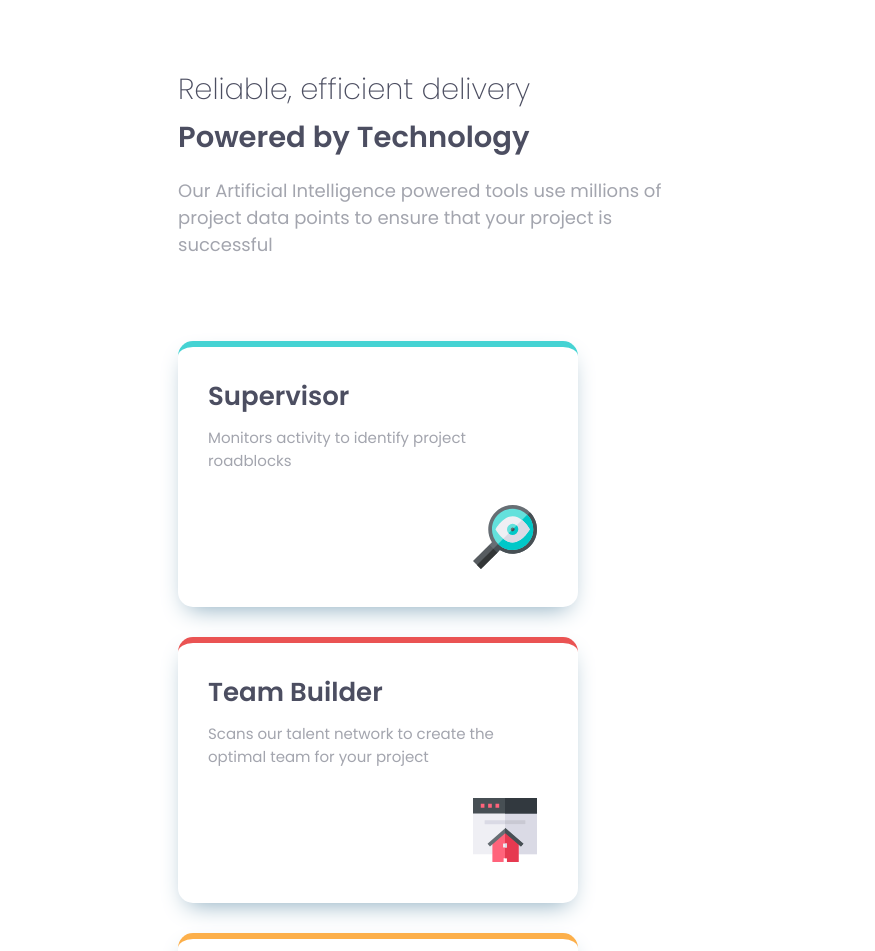
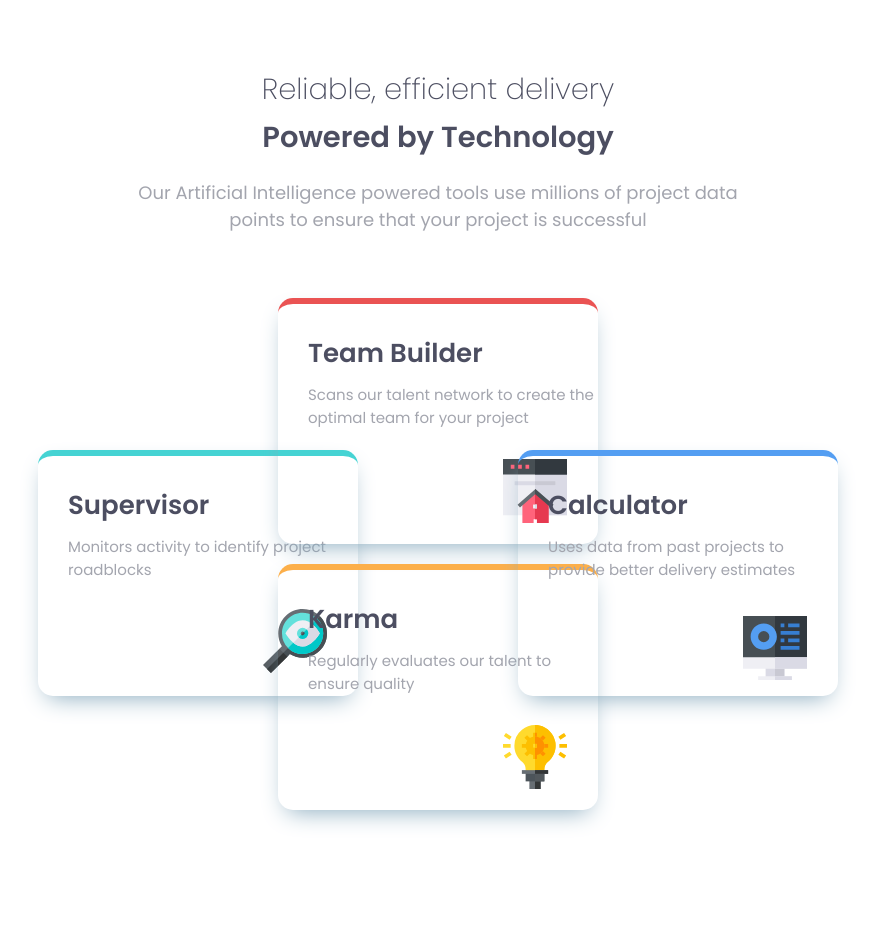
Before and after one commit to KasiaKaz14/four-card-feature-section, a plain HTML site: page index.html in a window 1280 px wide. Shown: the top 951 px of the page, without its empty margins (202-1077 px from the left). After the commit the page ends 881 px from the top, so only its background shows below. Drawn offline with Linux system fonts and the light colour scheme.

Commit message:
desktop almost done, but cannot arrange the 4 containers the way like the template shows

```diff
--- a/index.html
+++ b/index.html
@@ -37,7 +37,7 @@
       </p>
       <section class="four-card-sections">
         <section class="four-card-section first-section">
-          <h3 class="title second-title">Supervisor</h3>
+          <h3 class="nd-title second-title">Supervisor</h3>
           <p class="sections-description supervisor-desc">
             Monitors activity to identify project roadblocks
           </p>
@@ -46,7 +46,7 @@
           </svg>
         </section>
         <section class="four-card-section second-section">
-          <h3 class="title second-title">Team Builder</h3>
+          <h3 class="nd-title second-title">Team Builder</h3>
           <p class="sections-description tb-desc">
             Scans our talent network to create the optimal team for your project
           </p>
@@ -55,7 +55,7 @@
           </svg>
         </section>
         <section class="four-card-section third-section">
-          <h3 class="title second-title">Karma</h3>
+          <h3 class="nd-title second-title">Karma</h3>
           <p class="sections-description karma-desc">
             Regularly evaluates our talent to ensure quality
           </p>
@@ -64,7 +64,7 @@
           </svg>
         </section>
         <section class="four-card-section fourth-section">
-          <h3 class="title second-title">Calculator</h3>
+          <h3 class="nd-title second-title">Calculator</h3>
           <p class="sections-description calc-desc">
             Uses data from past projects to provide better delivery estimates
           </p>
--- a/styles.css
+++ b/styles.css
@@ -28,7 +28,7 @@ body {
   border: none;
   margin: 0 auto;
   @media screen and (min-width: 768px) {
-    width: 520px;
+    width: 1200px;
   }
 }
 
@@ -38,9 +38,27 @@ body {
   margin: 0;
   margin-top: 60px;
   font-size: 29px;
+  @media screen and (min-width: 768px) {
+    display: flex;
+    justify-content: center;
+    text-align: center;
+  }
 }
 
 .title {
+  color: var(--title-font-color);
+  font-weight: var(--bold-font-weight);
+  margin: 0;
+  margin-top: 5px;
+  font-size: 29px;
+  @media screen and (min-width: 768px) {
+    display: flex;
+    justify-content: center;
+    text-align: center;
+  }
+}
+
+.nd-title {
   color: var(--title-font-color);
   font-weight: var(--bold-font-weight);
   margin: 0;
@@ -59,6 +77,12 @@ body {
 .main-description {
   color: var(--paragraph-font-color);
   font-size: 18px;
+  @media screen and (min-width: 768px) {
+    margin: 0 auto;
+    margin-top: 20px;
+    text-align: center;
+    width: 610px;
+  }
 }
 
 .sections-description {
@@ -90,41 +114,72 @@ body {
   gap: 30px;
   margin: 0;
   margin-top: 65px;
+  @media screen and (min-width: 768px) {
+    display: flex;
+    flex-direction: column;
+    align-items: center;
+    gap: 20px;
+    width: 100%;
+    margin: 0 auto;
+    margin-top: 65px;
+  }
 }
 
 .four-card-section {
-  width: 400px;
-  height: 260px;
+  max-width: 400px;
+  max-height: 260px;
   border-radius: 15px;
   -webkit-box-shadow: 0px 10px 25px -9px rgba(134, 168, 188, 1);
   -moz-box-shadow: 0px 10px 25px -9px rgba(134, 168, 188, 1);
   box-shadow: 0px 10px 25px -9px rgba(134, 168, 188, 1);
+  @media screen and (min-width: 768px) {
+    position: relative;
+    width: 320px;
+    height: 240px;
+  }
 }
 
 .first-section {
   border-top: 6px solid var(--supervisor-border-color);
+  @media screen and (min-width: 768px) {
+    position: absolute;
+    top: 360px;
+    left: 240px;
+    margin: 0;
+    margin-top: 90px;
+  }
 }
 
 .second-section {
   border-top: 6px solid var(--teambuilder-border-color);
+  @media screen and (min-width: 768px) {
+    margin: 0;
+  }
 }
 
 .third-section {
   border-top: 6px solid var(--karma-border-color);
+  @media screen and (min-width: 768px) {
+  }
 }
 
 .fourth-section {
   border-top: 6px solid var(--calculator-border-color);
+  @media screen and (min-width: 768px) {
+    position: absolute;
+    top: 450px;
+    right: 240px;
+  }
 }
 
 .icon {
   width: 75px;
   margin: 0;
-  margin-left: 295px;
+  margin-left: 225px;
 }
 
 .supervisor-icon {
-  margin-top: 33px;
+  margin-top: 28px;
 }
 
 .teambuilder-icon {
```
